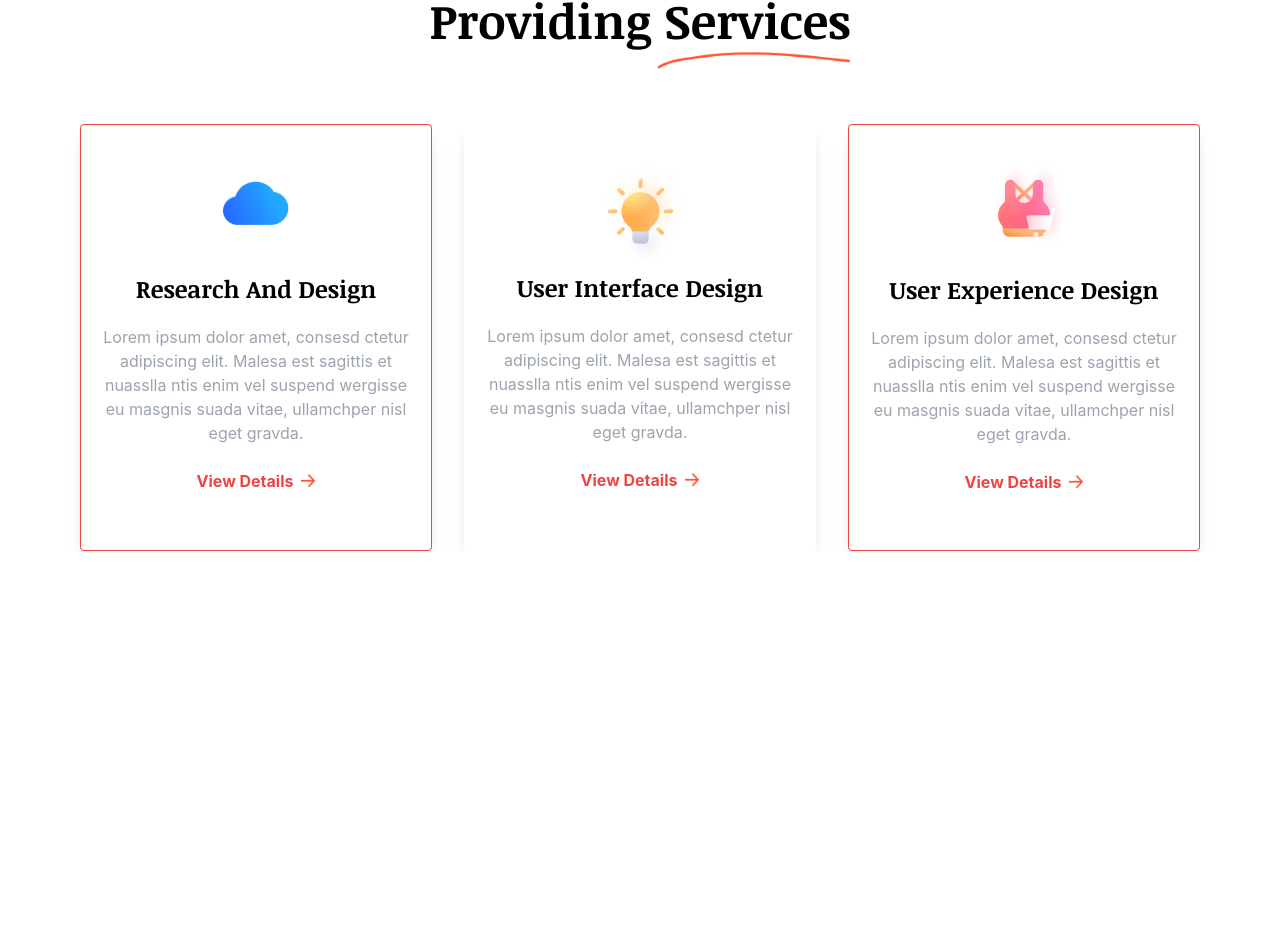
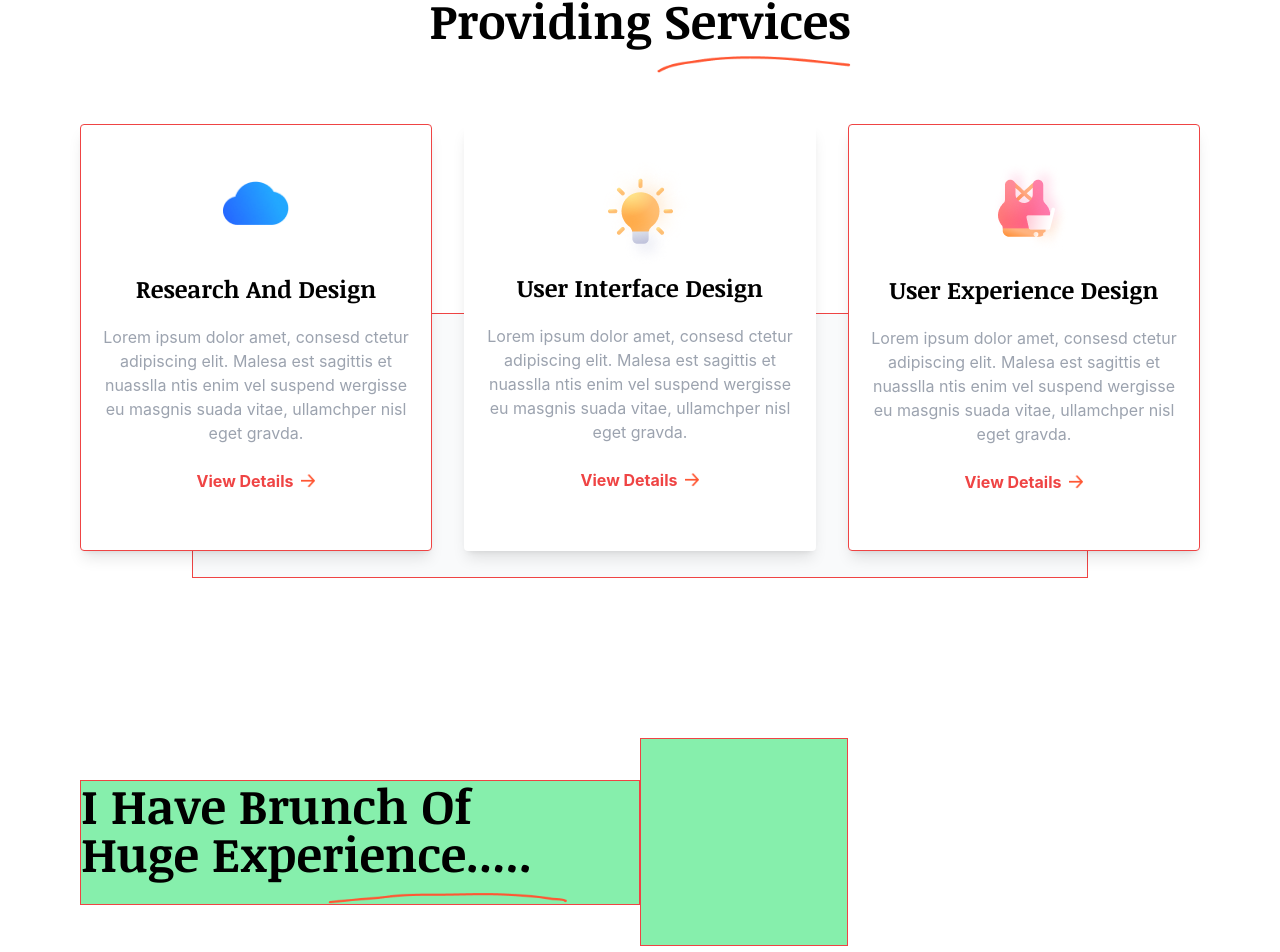
Before and after one commit to Avi-s-Work/alex, a Next.js app: page / in a window 1280 px wide. Shown: the part 1479-2431 px from the top of the page. Before the commit the page ends 2030 px from the top, so only its background shows below. Built offline with nearby package versions, Linux system fonts and the light colour scheme.

Commit message:
working_on_experience

```diff
--- /dev/null
+++ b/components/experience.js
@@ -0,0 +1,29 @@
+import Image from "next/image";
+
+export default function Experience() {
+  return (
+    <>
+      <section className="w-full xl:px-96 lg:px-20 md:px-20 sm:px-10 px-10 grid grid-cols-2 items-center py-40">
+        <div className="bg-green-300 border border-red-500">
+          {/* Heading  */}
+          <div className="flex flex-col">
+            <div>
+              <h1 className="text-5xl font-noticia">
+                I Have Brunch Of <br /> Huge Experience.....
+              </h1>
+            </div>
+            <div className="flex items-center justify-end mt-4 mr-16 pr-2">
+              <Image
+                src="/images/Heading_Lines/experience_line.png"
+                alt="experience_line"
+                width="239"
+                height="11"
+              />
+            </div>
+          </div>
+        </div>
+        <div className="border border-red-500 w-52 h-52 bg-green-300"></div>
+      </section>
+    </>
+  );
+}
--- a/components/services.js
+++ b/components/services.js
@@ -5,13 +5,13 @@ export default function services() {
     <>
       <section className="flex flex-col items-center pt-28">
         {/* Heading  */}
-        <div className="grid grid-rows-2">
+        <div className="flex flex-col">
           <div>
             <h1 className="text-5xl font-noticia text-center">
               Providing Services
             </h1>
           </div>
-          <div className="flex items-center justify-end mb-4">
+          <div className="flex items-center justify-end mt-3">
             <Image
               src="/images/Heading_Lines/services_line.png"
               alt="services_line"
@@ -22,8 +22,8 @@ export default function services() {
         </div>
         {/* Gray Portion  */}
         <div
-          style={{ width: "1370px", height: "265px" }}
-          className="bg-gray-50 mt-60 relative hidden xl:flex"
+          style={{ width: "70%", height: "265px" }}
+          className="bg-gray-50 relative mt-60 border border-red-500"
         ></div>
         {/* Cards */}
         <div className="absolute xl:px-96 lg:px-20 md:px-20 sm:px-10 px-10 grid grid-cols-3 gap-x-8 pt-32">
--- a/pages/fullpage.js
+++ b/pages/fullpage.js
@@ -2,6 +2,7 @@ import Hero from "../components/hero";
 import Network from "../components/network";
 import Dummy from "../components/dummy";
 import Services from "../components/services";
+import Experience from "../components/experience";
 
 export default function Fullpage() {
   return (
@@ -10,6 +11,7 @@ export default function Fullpage() {
       <Network />
       <Dummy />
       <Services />
+      <Experience />
     </>
   );
 }
```
Also changed, not shown: public/images/Heading_Lines/experience_line.png (added).
